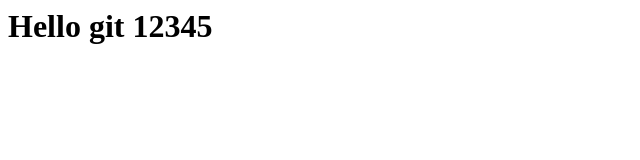
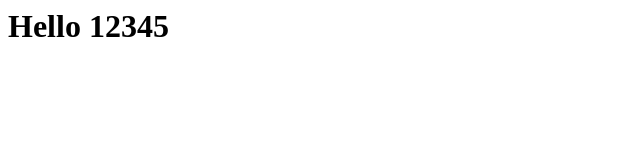
Before and after one commit to Vadim-Moshev/git-sample, a plain HTML site: page index.html in a window 1280 px wide. Shown: the whole page, without its empty margins (0-640 px from the left). Drawn offline with Linux system fonts and the light colour scheme.

Commit message:
wrong commit

```diff
--- a/index.html
+++ b/index.html
@@ -1 +1 @@
-<h1>Hello git 12345</h1>
+<h1>Hello 12345</h1>
```
